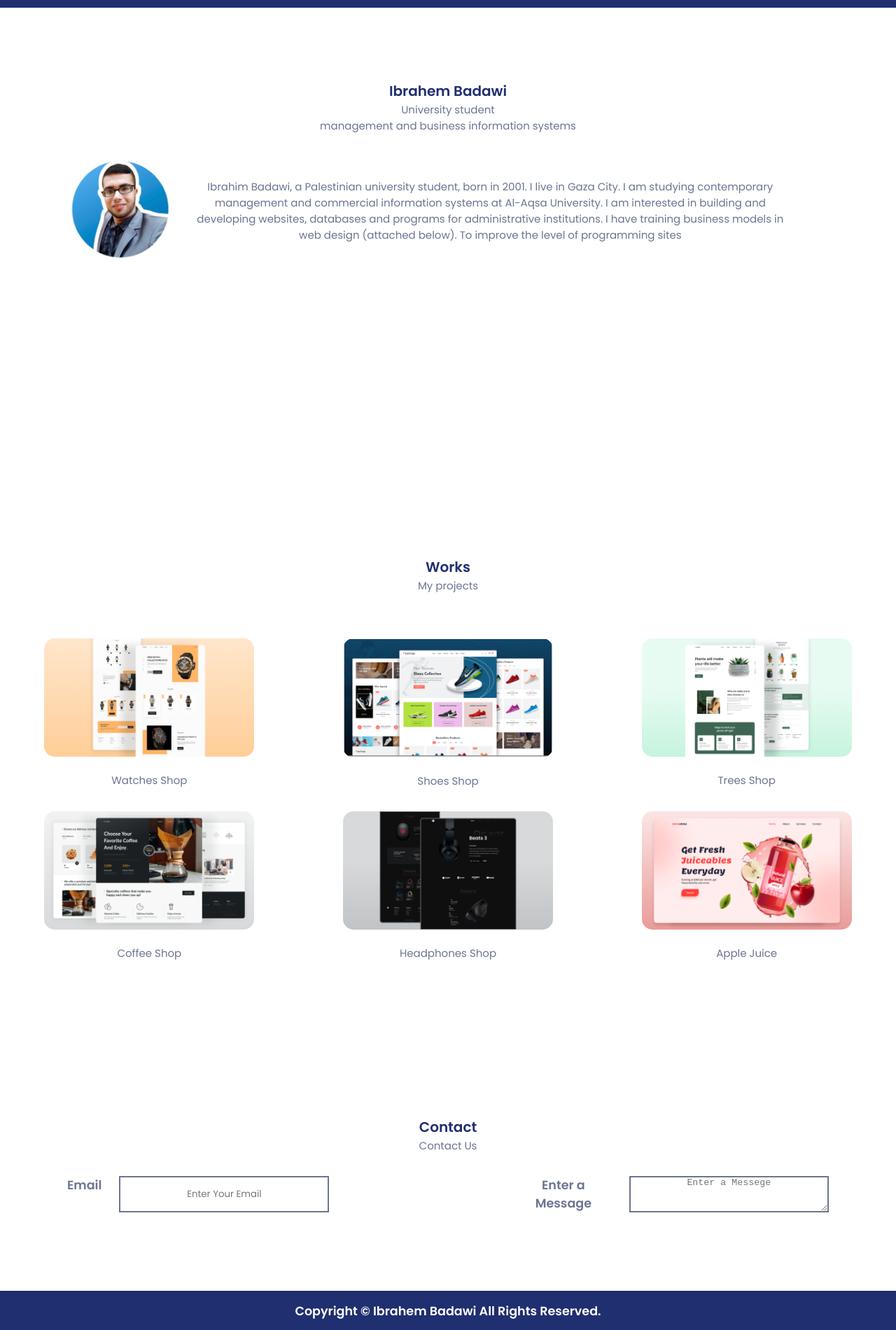
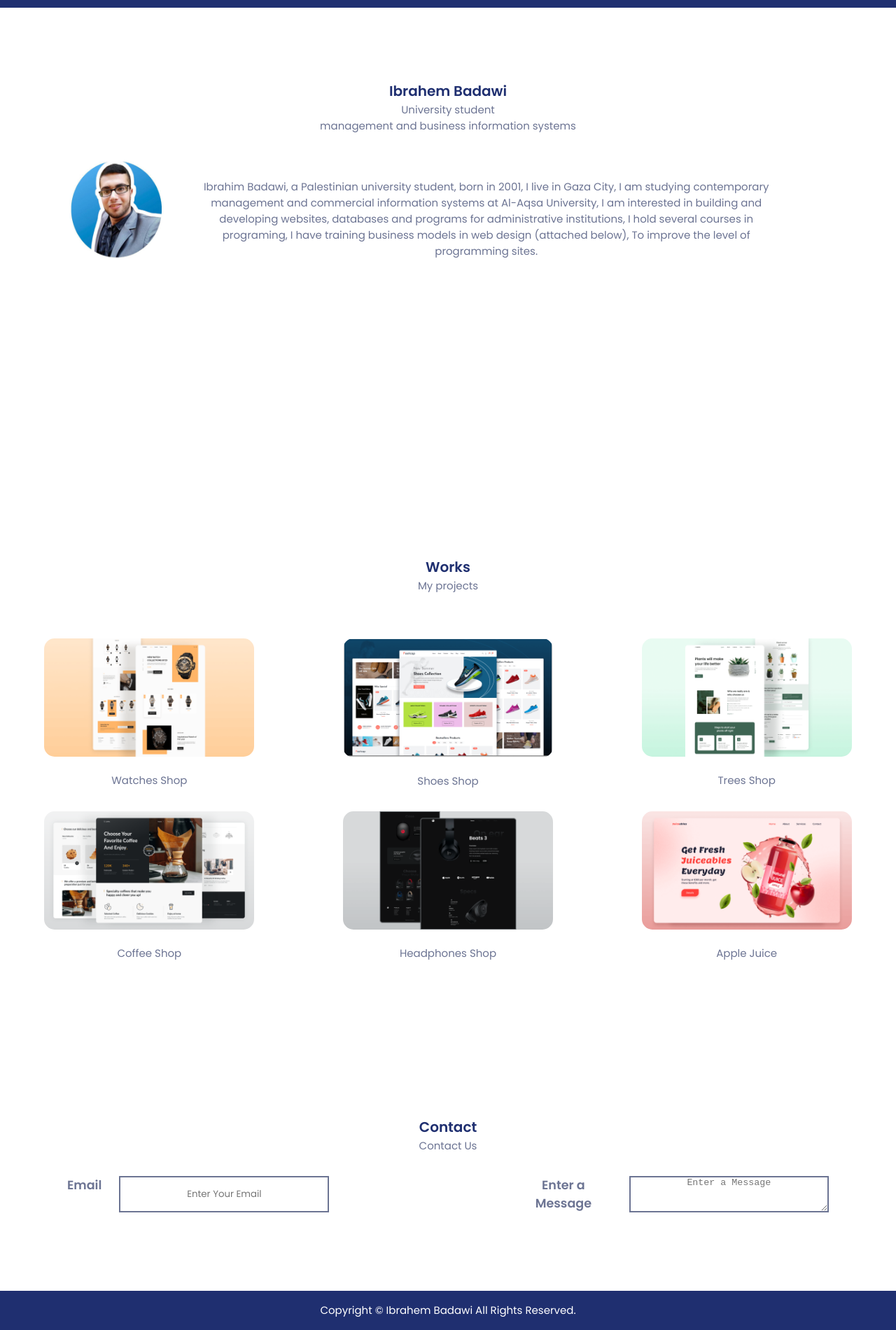
Before and after one commit to IbrahemJBadawi/Personal-WebSite, a plain HTML site: page index.html in a window 1280 px wide. Shown: the part 77-1977 px from the top of the page at 70% size. Drawn offline with Linux system fonts and the light colour scheme.

Commit message:
Ibrahem Badawi

```diff
--- a/index.html
+++ b/index.html
@@ -53,10 +53,10 @@
                     <img src="img/photo_2022-12-18_15-21-32.jpg" alt="">
                 </div>
                 <p>
-                    Ibrahim Badawi, a Palestinian university student, born in 2001. I live in Gaza City. I am studying contemporary
-                    management and commercial information systems at Al-Aqsa University. I am interested in building and developing
-                    websites, databases and programs for administrative institutions. I have training business models in web design
-                    (attached below). To improve the level of programming sites
+                    Ibrahim Badawi, a Palestinian university student, born in 2001, I live in Gaza City, I am studying contemporary
+                    management and commercial information systems at Al-Aqsa University, I am interested in building and developing
+                    websites, databases and programs for administrative institutions, I hold several courses in programing, I have training business models in web design
+                    (attached below), To improve the level of programming sites.
                 </p>
             </div>
     </section>
@@ -124,24 +124,24 @@
 
             <form action="" method="post">
                 <div class="input">
-                    <label for="">
+                    <label for="input">
                         <h3>Email</h3>
                     </label>
-                    <input type="email" placeholder="Enter Your Email">
+                    <input type="email" name="input" placeholder="Enter Your Email">
                 </div>
 
                 <div class="message">
                     <label for="message">
                         <h3>Enter a Message</h3>
                     </label>
-                    <textarea name="messege" id="messege" placeholder="Enter a Messege"></textarea>
+                    <textarea name="message" id="message" placeholder="Enter a Message"></textarea>
                 </div>
             </form>
         </div>
     </section>
 
     <footer class="footer">
-        <h3>Copyright © Ibrahem Badawi All Rights Reserved.</h3>
+        <p>Copyright &copy; Ibrahem Badawi All Rights Reserved.</p>
     </footer>
 </body>
 </html>
--- a/style.css
+++ b/style.css
@@ -259,6 +259,6 @@ footer{
     transition: .4s;
     margin-top: 5rem;
 }
-footer h3{
+footer p{
     color: #fff;
 }
```
